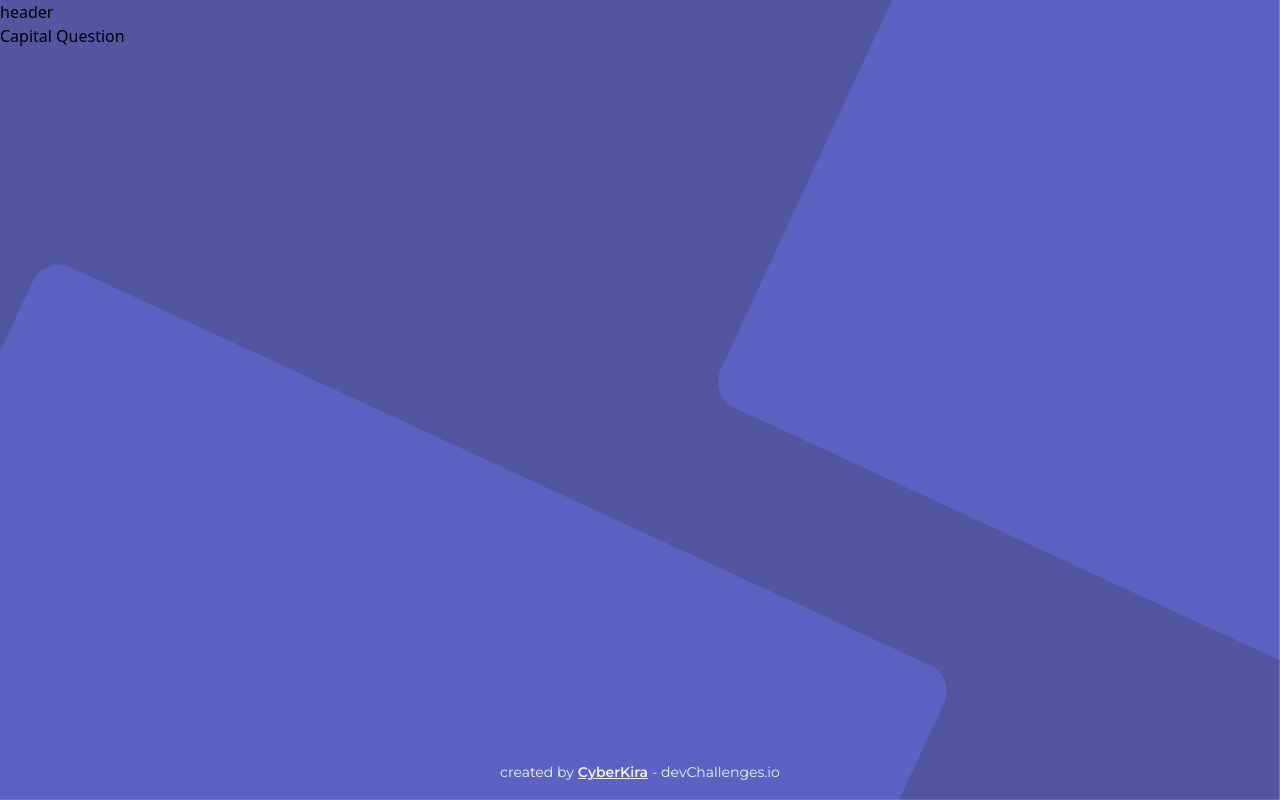
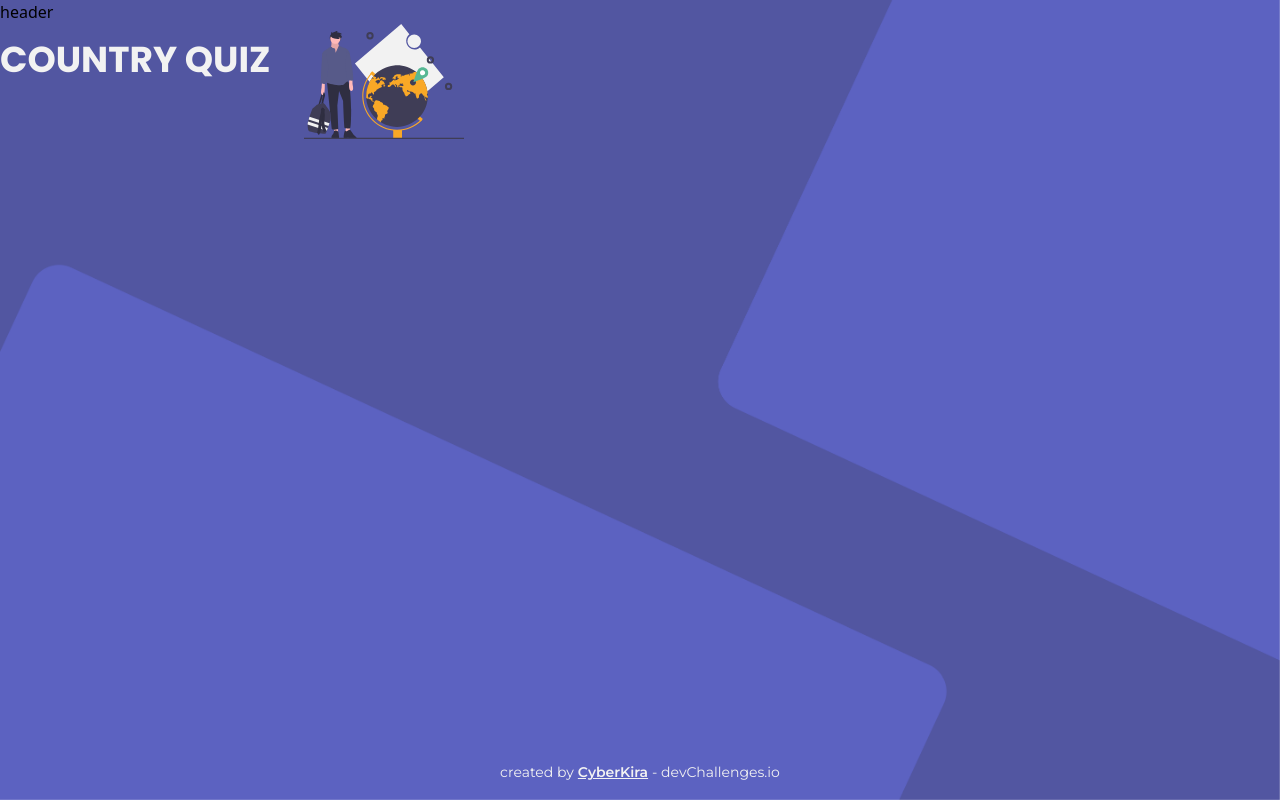
Before and after one commit to Cyber-Kira/country-quiz, a React (Create React App) app: page /capital in a window 1280 px wide. Built offline with nearby package versions, Linux system fonts and the light colour scheme.

Commit message:
feat: start capital question component

```diff
--- a/src/components/CapitalQuestion/CapitalQuestion.tsx
+++ b/src/components/CapitalQuestion/CapitalQuestion.tsx
@@ -1,5 +1,19 @@
 import React from 'react'
+import img from './assets/undraw_adventure_4hum 1.svg'
 
 export const CapitalQuestion = () => {
-	return <div>Capital Question</div>
+	return (
+		<div className='w-full px-6 py-4 md:p-0 max-w-[464px]'>
+			<div className='flex justify-between'>
+				<h1 className='font-poppins font-bold text-2xl leading-[64px] md:text-4xl text-primary-100 md:text-white-100 uppercase md:mt-4'>
+					Country quiz
+				</h1>
+				<img
+					className='w-28 md:w-40'
+					src={img}
+					alt='The guy standing by the globe'
+				/>
+			</div>
+		</div>
+	)
 }
```
Also changed, not shown: src/components/CapitalQuestion/assets/undraw_adventure_4hum 1.svg (added).
